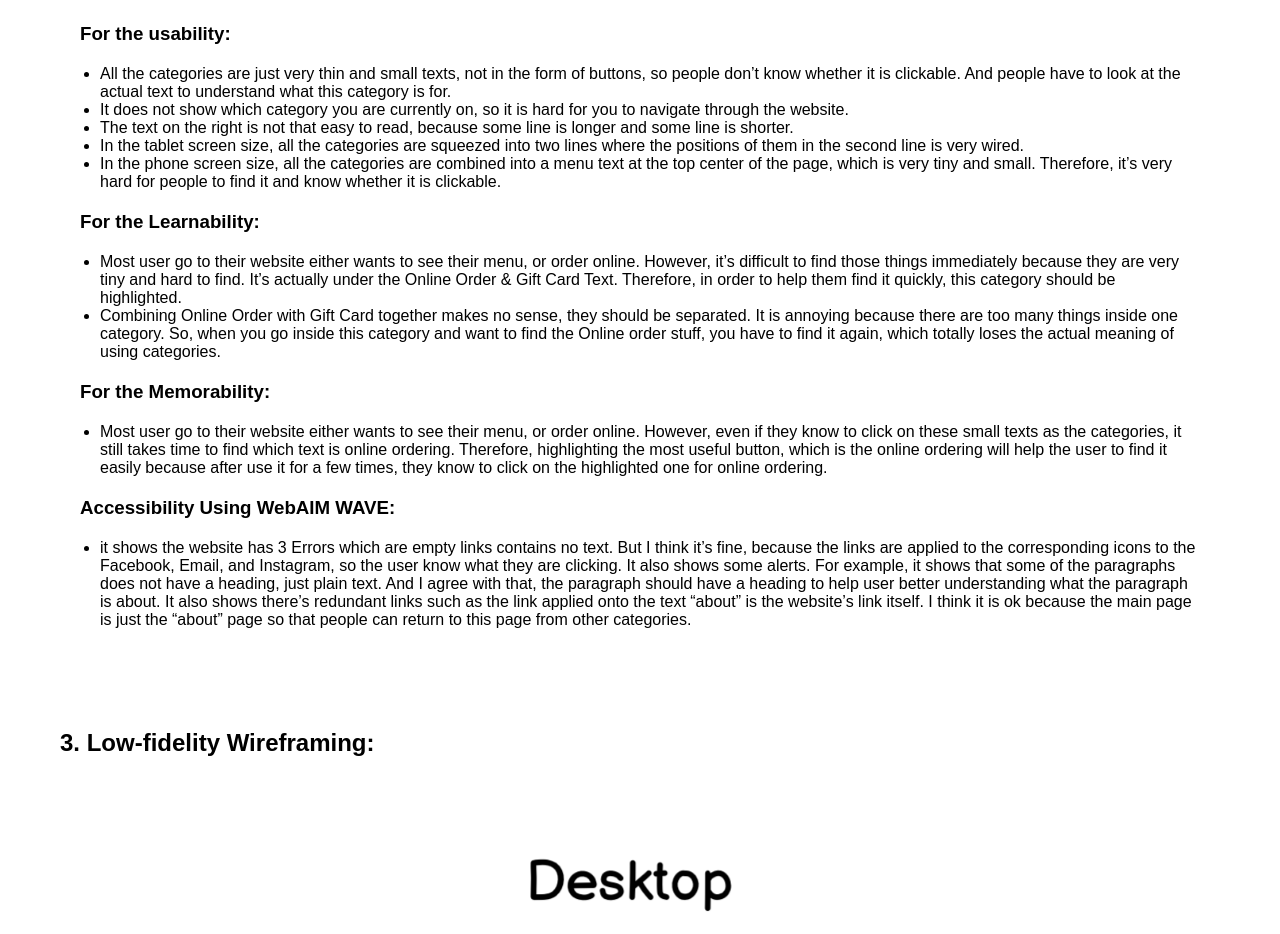
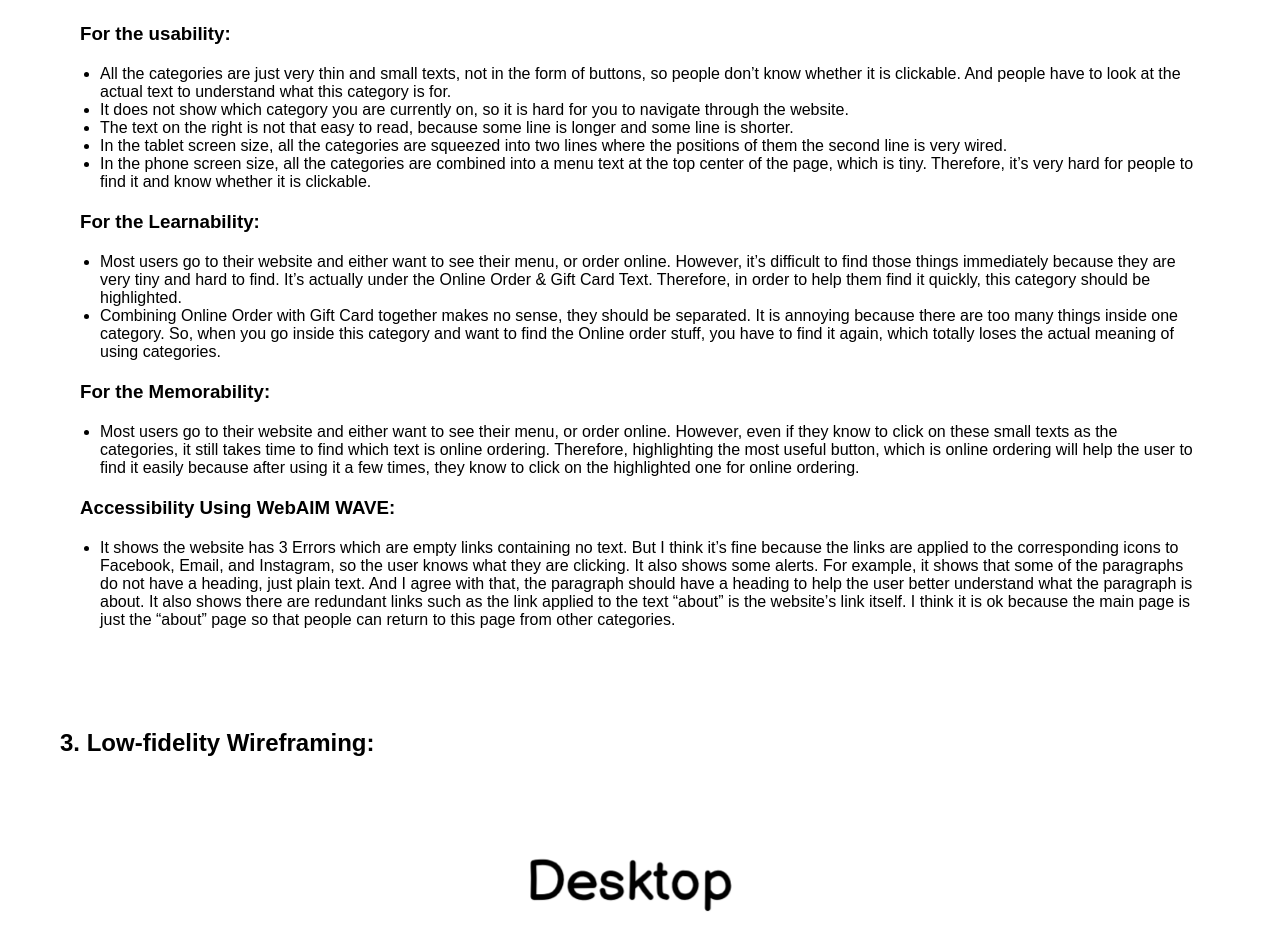
Before and after one commit to happydragon227/CS1300HW2, a plain HTML site: page index.html in a window 1280 px wide. Shown: the part 2820-3754 px from the top of the page. Drawn offline with Linux system fonts and the light colour scheme.

Commit message:
Add files via upload

```diff
--- a/index.html
+++ b/index.html
@@ -54,12 +54,12 @@
                             The text on the right is not that easy to read, because some line is longer and some line is shorter.
                         </li>
                         <li>
-                            In the tablet screen size, all the categories are squeezed into two lines where the positions of them in the second
+                            In the tablet screen size, all the categories are squeezed into two lines where the positions of them the second
                             line is very wired.
                         </li>
                         <li>
                             In the phone screen size, all the categories are combined into a menu text at the top center of the page,
-                            which is very tiny and small. Therefore, it’s very hard for people to find it and know whether it is clickable.
+                            which is tiny. Therefore, it’s very hard for people to find it and know whether it is clickable.
                         </li>
                     </ul>
 
@@ -68,9 +68,9 @@
                     </h3>
                     <ul class="list">
                         <li>
-                            Most user go to their website either wants to see their menu, or order online. However, it’s difficult to find
-                            those things immediately because they are very tiny and hard to find. It’s actually under the Online Order & Gift
-                            Card Text. Therefore, in order to help them find it quickly, this category should be highlighted.
+                            Most users go to their website and either want to see their menu, or order online. However, it’s difficult to find
+                            those things immediately because they are very tiny and hard to find. It’s actually under the Online Order & Gift Card
+                            Text. Therefore, in order to help them find it quickly, this category should be highlighted.
                         </li>
                         <li>
                             Combining Online Order with Gift Card together makes no sense, they should be separated. It is annoying because
@@ -84,10 +84,10 @@
                     </h3>
                     <ul class="list">
                         <li>
-                            Most user go to their website either wants to see their menu, or order online. However, even if they know to click
+                            Most users go to their website and either want to see their menu, or order online. However, even if they know to click
                             on these small texts as the categories, it still takes time to find which text is online ordering. Therefore,
-                            highlighting the most useful button, which is the online ordering will help the user to find it easily because after
-                            use it for a few times, they know to click on the highlighted one for online ordering.
+                            highlighting the most useful button, which is online ordering will help the user to find it easily because after using
+                            it a few times, they know to click on the highlighted one for online ordering.
                         </li>
                     </ul>
 
@@ -96,12 +96,13 @@
                     </h3>
                     <ul class="list">
                         <li>
-                            it shows the website has 3 Errors which are empty links contains no text. But I think it’s fine, because the links are
-                            applied to the corresponding icons to the Facebook, Email, and Instagram, so the user know what they are clicking. It
-                            also shows some alerts. For example, it shows that some of the paragraphs does not have a heading, just plain text. And
-                            I agree with that, the paragraph should have a heading to help user better understanding what the paragraph is about. It
-                            also shows there’s redundant links such as the link applied onto the text “about” is the website’s link itself. I think
-                            it is ok because the main page is just the “about” page so that people can return to this page from other categories.
+                            It shows the website has 3 Errors which are empty links containing no text. But I think it’s fine because the links
+                            are applied to the corresponding icons to Facebook, Email, and Instagram, so the user knows what they are clicking.
+                            It also shows some alerts. For example, it shows that some of the paragraphs do not have a heading, just plain text.
+                            And I agree with that, the paragraph should have a heading to help the user better understand what the paragraph is
+                            about. It also shows there are redundant links such as the link applied to the text “about” is the website’s link
+                            itself. I think it is ok because the main page is just the “about” page so that people can return to this page from
+                            other categories.
                         </li>
                     </ul>
                 </div>
```
